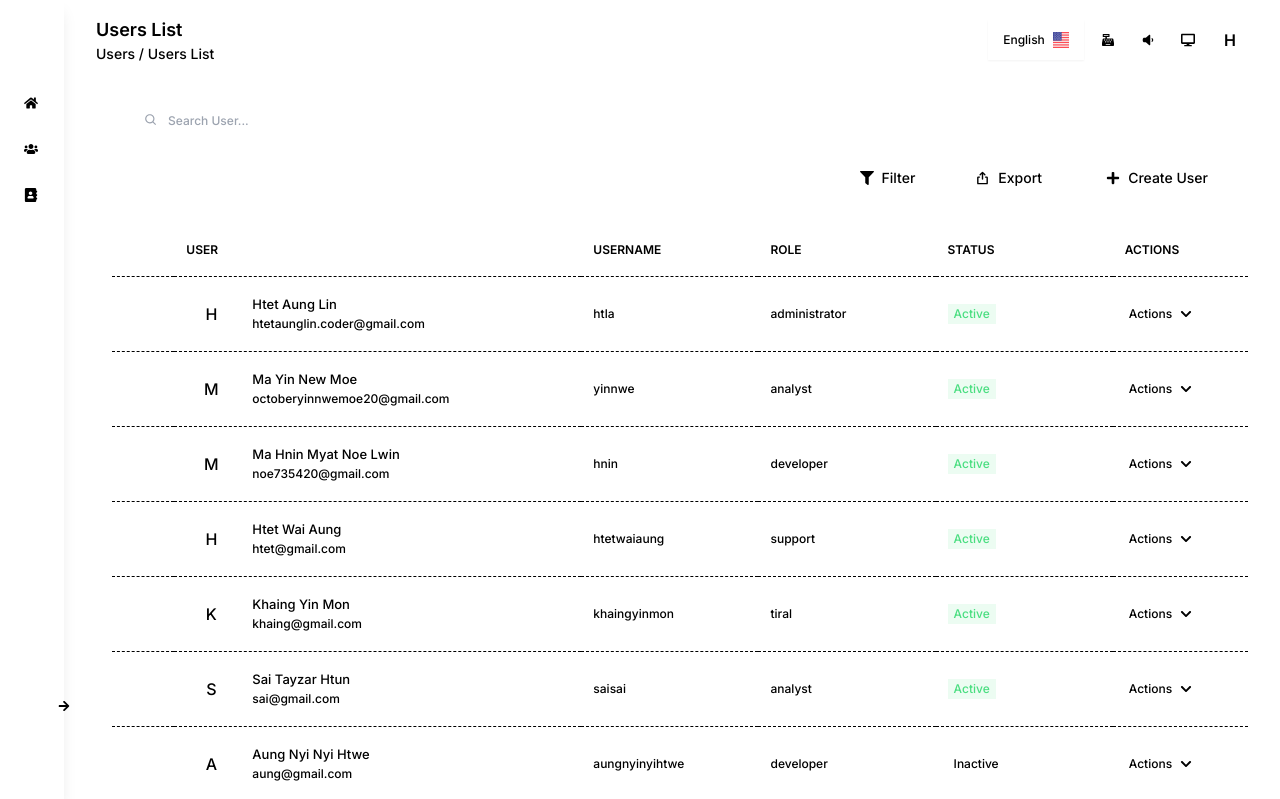
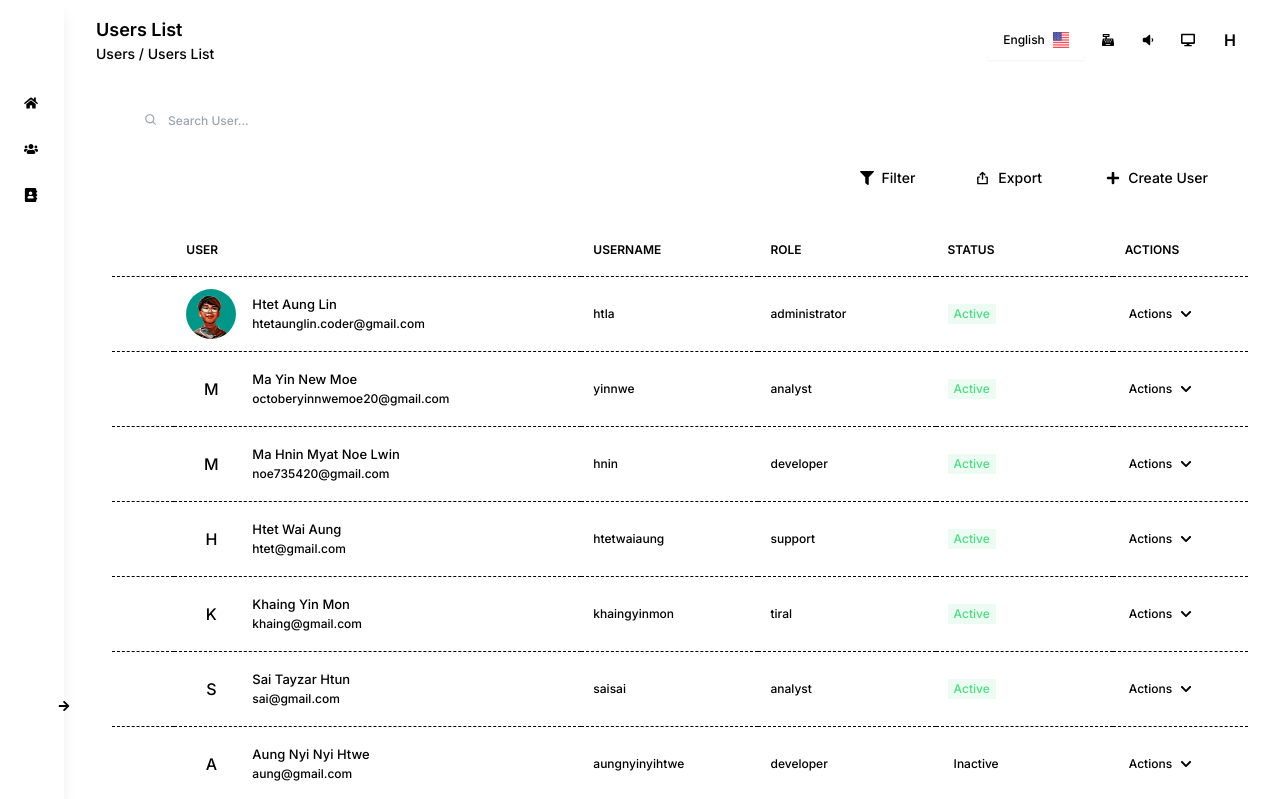
Before and after one commit to HTLA380/PicoSBS-User-Management-Typescript, a Next.js app: page /users in a window 1280 px wide. Shown: the top 799 px of the page. Built offline with nearby package versions, Linux system fonts and the light colour scheme.

Commit message:
chore: add my profile image

```diff
--- a/constants/data.tsx
+++ b/constants/data.tsx
@@ -217,7 +217,7 @@ export const UsersListInfos: User[] = [
     id: 1,
     user: {
       name: "Htet Aung Lin",
-      imgUrl: "/images/htetaunglin.png",
+      imgUrl: "/assets/images/users/htetaunglin.png",
       email: "htetaunglin.coder@gmail.com",
     },
     username: "htla",
--- a/src/containers/user-management/users-list/user-table/index.tsx
+++ b/src/containers/user-management/users-list/user-table/index.tsx
@@ -13,7 +13,7 @@ interface User {
   user: {
     name: string;
     email?: string;
-    imgSrc?: string;
+    imgUrl?: string;
   };
   username: string;
   role: string;
@@ -106,15 +106,15 @@ const CustomTable: React.FC = () => {
     <div className="flex items-center">
       <div
         className={`w-[50px] h-[50px] cursor-pointer ${
-          value.imgSrc
+          value.imgUrl
             ? "object-center"
             : `text-center flex items-center justify-center`
         } rounded-full overflow-hidden mr-4`}>
-        {value.imgSrc ? (
+        {value.imgUrl ? (
           <Image
-            src={value.imgSrc}
+            src={value.imgUrl}
             alt=""
-            className="w-full h-full"
+            className="w-full h-full object-center"
             width={100}
             height={100}
           />
```
Also changed, not shown: public/assets/images/users/htetaunglin.png (added).
